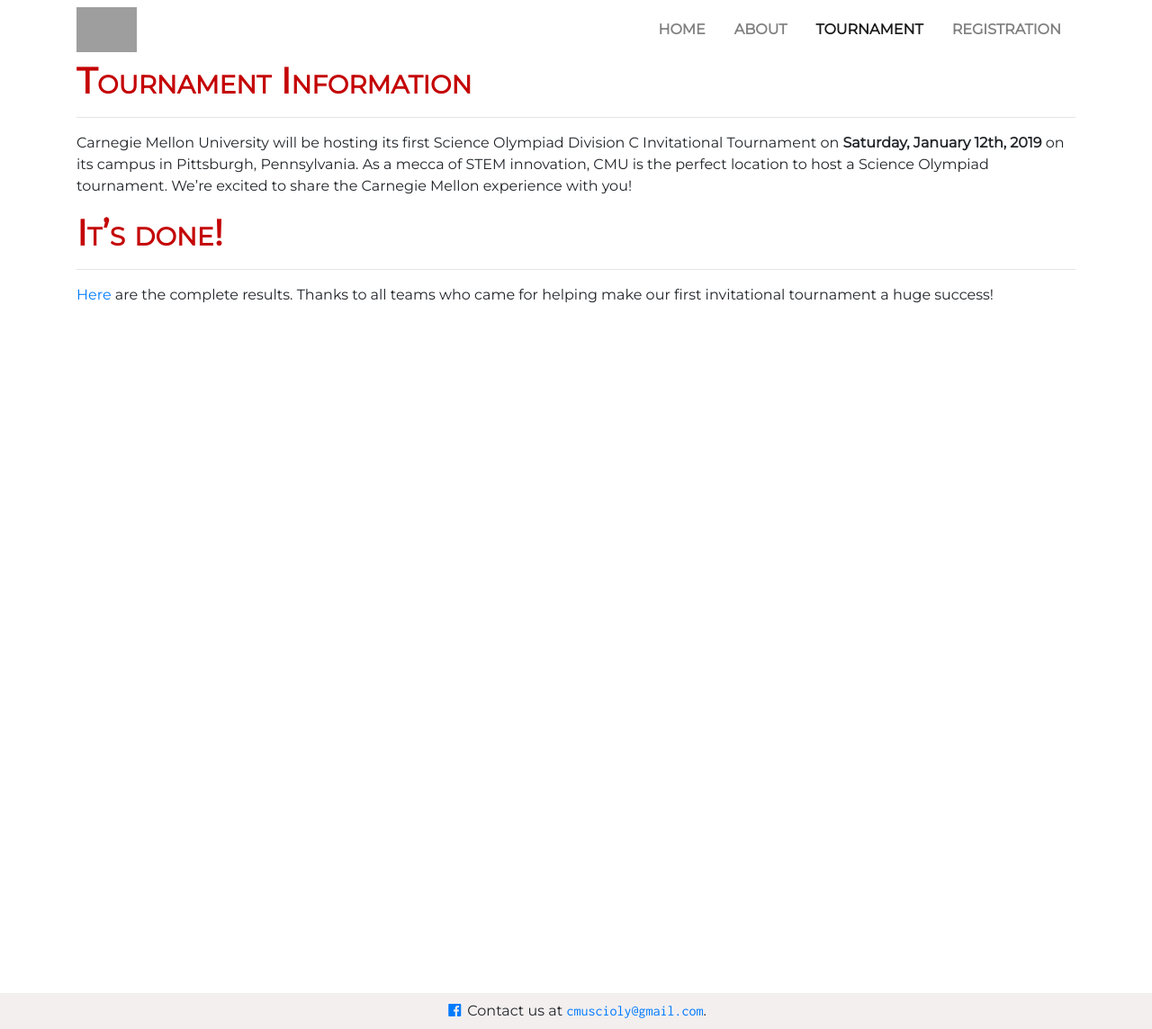
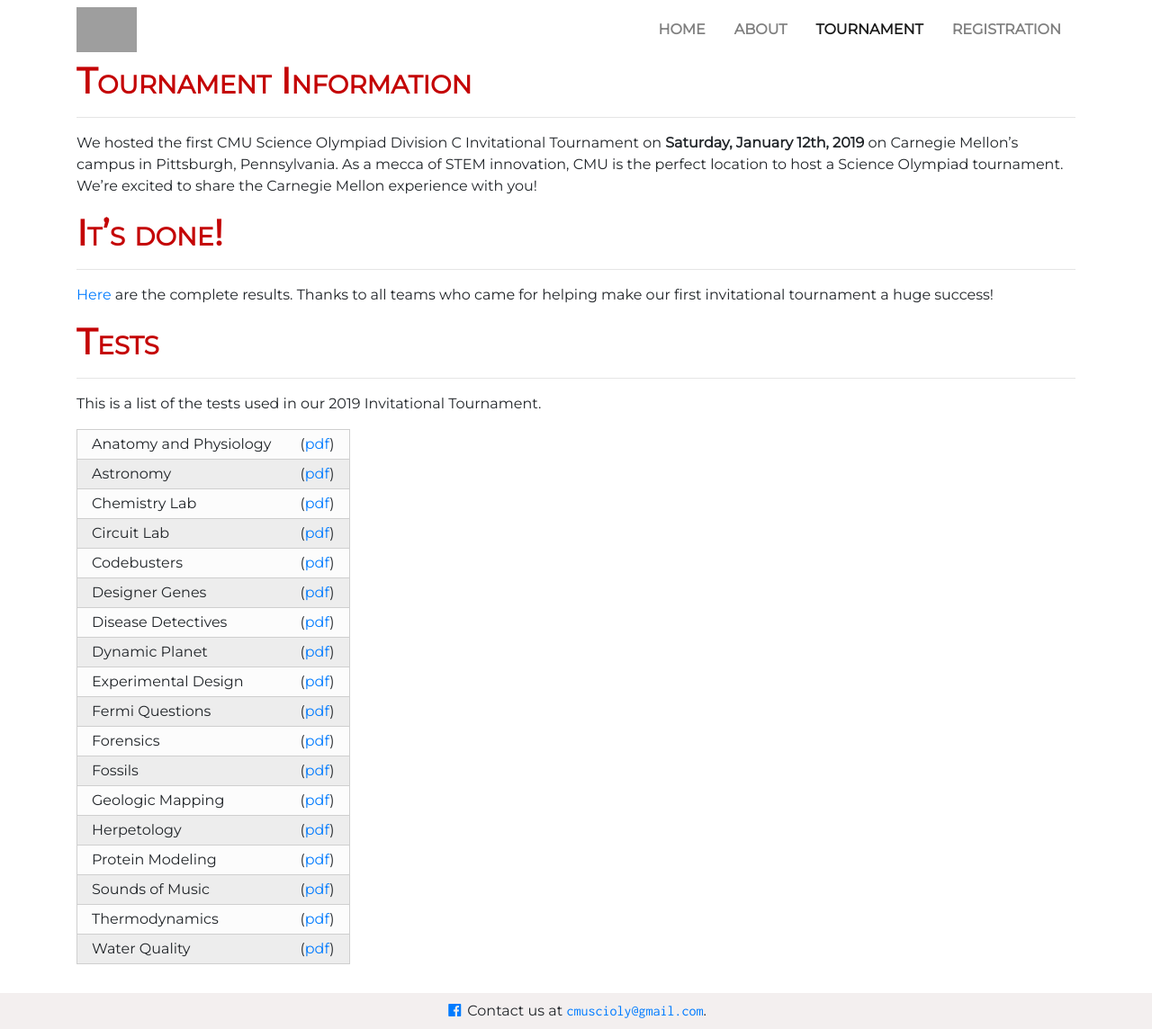
Before and after one commit to cmuscioly/cmuscioly.github.io, a Jekyll site: the page built from tournament.md, in a window 1280 px wide. Shown: the whole page at 90% size. Built offline with Jekyll 4.4.1, drawn with Linux system fonts in a browser that asks for light colours; nearby versions of some CDN libraries; grey boxes are pictures that could not be loaded.

Commit message:
Add tests for 2019

```diff
--- a/_layouts/mdpage.html
+++ b/_layouts/mdpage.html
@@ -4,6 +4,9 @@
 <style>
 body {
   font-family: Montserrat;
+}
+main {
+  margin-bottom: 2em;
 }
 h1 {
   color: #C40405;
@@ -13,6 +16,16 @@
 ol, ul {
    list-style-position: inside;
 }
+td, th {
+    padding: 0.25em 1em;
+}
+tr {
+    border: 1px solid #cfcfcf;
+    background-color: #fcfcfc;
+}
+tr:nth-child(even) {
+    background-color: #ededed;
+}
 </style>
 
 {{ content }}
--- a/tournament.md
+++ b/tournament.md
@@ -6,7 +6,7 @@
 
 # Tournament Information
 <hr>
-Carnegie Mellon University will be hosting its first Science Olympiad Division C Invitational Tournament on **Saturday, January 12th, 2019** on its campus in Pittsburgh, Pennsylvania.
+We hosted the first CMU Science Olympiad Division C Invitational Tournament on **Saturday, January 12th, 2019** on Carnegie Mellon's campus in Pittsburgh, Pennsylvania.
 As a mecca of STEM innovation, CMU is the perfect location to host a Science Olympiad tournament.
 We’re excited to share the Carnegie Mellon experience with you!
 
@@ -14,3 +14,26 @@
 <hr>
 <a href="https://docs.google.com/spreadsheets/d/1QLLG4RMo5hvc5Fz_8nUaxWuqXLa2P0vj0pn1y0vKxV4/edit?usp=sharing" target="_blank"> Here </a> are the complete results. Thanks to all teams who came for
 helping make our first invitational tournament a huge success!
+
+# Tests
+<hr>
+This is a list of the tests used in our 2019 Invitational Tournament.
+
+| Anatomy and Physiology   | ([pdf](https://drive.google.com/open?id=11KYkWTbjN2zua48rqzw1-gpaeHcIyhmV))
+| Astronomy                | ([pdf](https://drive.google.com/open?id=1EguVwimJOLV41j4Dm2f-VxsvafpTaL6Y))
+| Chemistry Lab            | ([pdf](https://drive.google.com/open?id=12Sw01HAlKS0c8QaAFC6dms5KuNwvzZVd))
+| Circuit Lab              | ([pdf](https://drive.google.com/open?id=1oyPTG4_7FJq9xXrg6z4DMmAo74brHkJ2))
+| Codebusters              | ([pdf](https://drive.google.com/open?id=1RTymVI0FyaNU5iBFGOf4npFqLSZ3p8Z7))
+| Designer Genes           | ([pdf](https://drive.google.com/open?id=102K4chNIo8ph4RnHxOWKI320Vj_sjswV))
+| Disease Detectives       | ([pdf](https://drive.google.com/open?id=1kOEiKyw3Wxr6OV2TO7r-HPaSOr9telRG))
+| Dynamic Planet           | ([pdf](https://drive.google.com/open?id=1upg7DJP2kPrDv5NYDo8ICd5a5ozDvGTl))
+| Еxperimental Design      | ([pdf](https://drive.google.com/open?id=1k0fMaW2mNW7Bnw_lyj_Cpo4R2hPG7IVS))
+| Fermi Questions          | ([pdf](https://drive.google.com/open?id=13bD4c4ULr2jb4Igf2V4nZdenqv_QE8Vj))
+| Forensics                | ([pdf](https://drive.google.com/open?id=12XROjWRLjfhU_XrLQY2YU-Cbcdm4IM-o))
+| Fossils                  | ([pdf](https://drive.google.com/open?id=1ctrRS5JnBOn8-KIFkiwNQvWTXECVYmpJ))
+| Geologic Mapping         | ([pdf](https://drive.google.com/open?id=1HRZyalfutBnKA6U3xrsLrWWCOaBSOG32))
+| Herpetology              | ([pdf](https://drive.google.com/open?id=18SMoRXl-1-1sTpKkgvLft61Nv-L4Rni7))
+| Protein Modeling         | ([pdf](https://drive.google.com/open?id=13LzEV1IrMzmlEmVrvxuSakwmw4kGY5OB))
+| Sounds of Music          | ([pdf](https://drive.google.com/open?id=1S7gTNtyfC2Ovq4fgBttE5Qhge3jhxai-))
+| Thermodynamics           | ([pdf](https://drive.google.com/open?id=1yGmqSFmQIFtzwdBW_QXMduFNvnhrNpbf))
+| Water Quality            | ([pdf](https://drive.google.com/open?id=1b0SABQOlFNeUUhVSlrfcoJO9h_QPoRsn))
```
